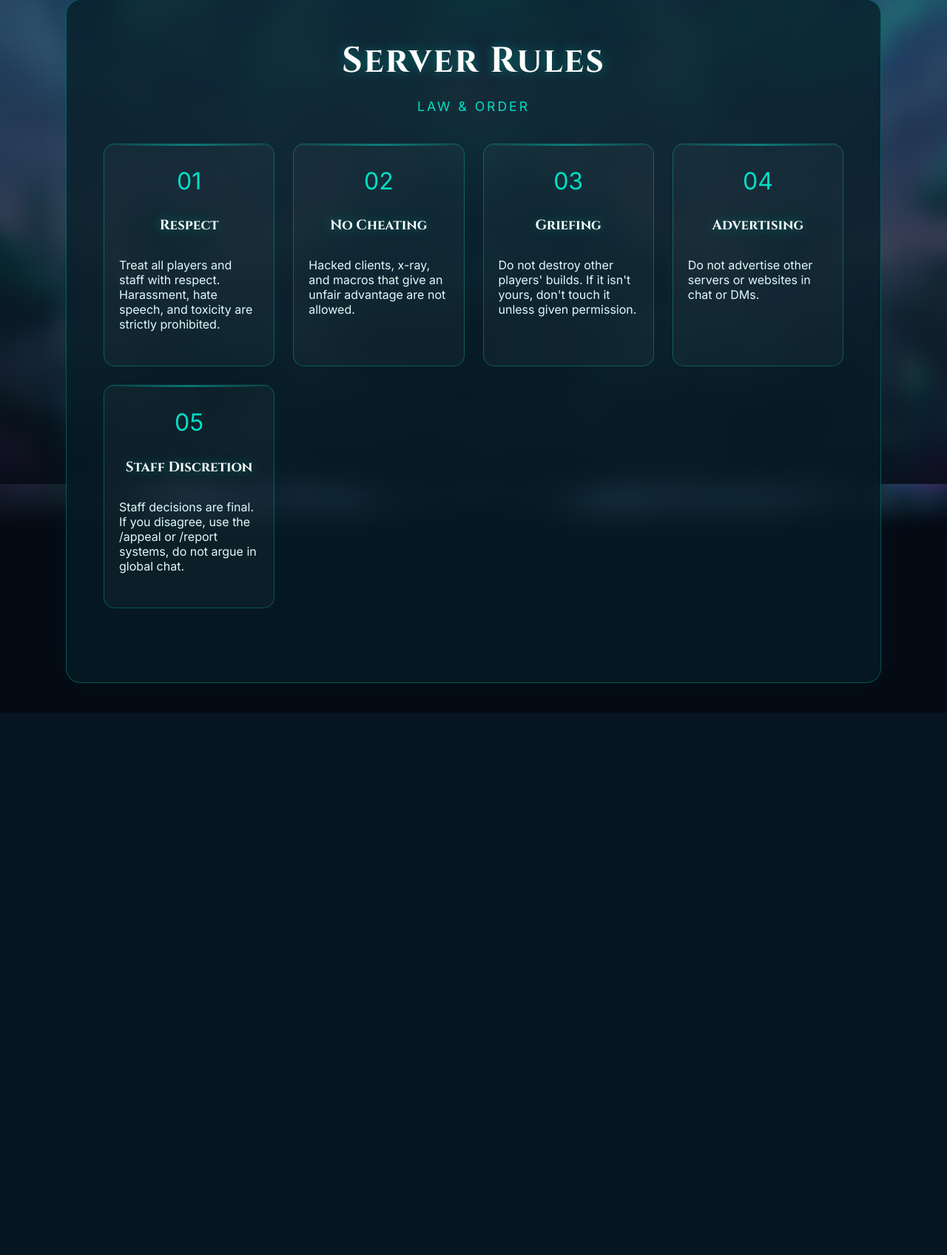
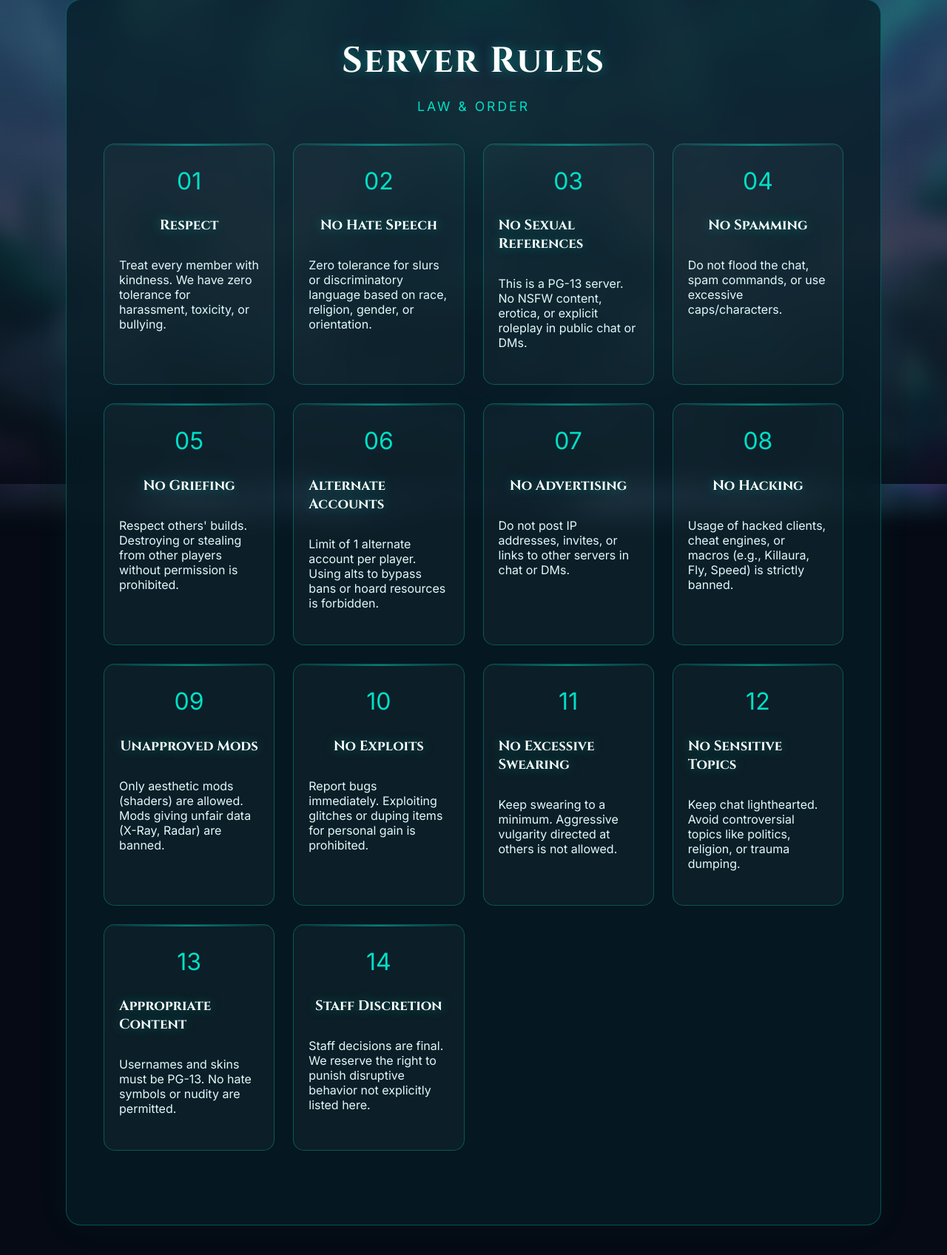
Before and after one commit to MajikkuNetwork/MajikkuWebsite, a Flask app: page /rules in a window 1280 px wide. Shown: the part 146-1842 px from the top of the page at 74% size. Before the commit the page ends 1104 px from the top, so only its background shows below. Run offline with Flask 3, Linux system fonts and the light colour scheme.

Commit message:
Updating rules.

```diff
--- a/templates/rules.html
+++ b/templates/rules.html
@@ -3,34 +3,89 @@
     <h1>Server Rules</h1>
     <p class="subtitle">Law & Order</p>
 
-    <div class="staff-grid"> <div class="staff-card" style="text-align: left;">
+    <div class="staff-grid">
+        <div class="staff-card" style="text-align: left;">
             <div style="font-size: 2rem; color: var(--primary); margin-bottom: 10px;">01</div>
             <h3>Respect</h3>
-            <p>Treat all players and staff with respect. Harassment, hate speech, and toxicity are strictly prohibited.</p>
+            <p>Treat every member with kindness. We have zero tolerance for harassment, toxicity, or bullying.</p>
         </div>
 
         <div class="staff-card" style="text-align: left;">
             <div style="font-size: 2rem; color: var(--primary); margin-bottom: 10px;">02</div>
-            <h3>No Cheating</h3>
-            <p>Hacked clients, x-ray, and macros that give an unfair advantage are not allowed.</p>
+            <h3>No Hate Speech</h3>
+            <p>Zero tolerance for slurs or discriminatory language based on race, religion, gender, or orientation.</p>
         </div>
 
         <div class="staff-card" style="text-align: left;">
             <div style="font-size: 2rem; color: var(--primary); margin-bottom: 10px;">03</div>
-            <h3>Griefing</h3>
-            <p>Do not destroy other players' builds. If it isn't yours, don't touch it unless given permission.</p>
+            <h3>No Sexual References</h3>
+            <p>This is a PG-13 server. No NSFW content, erotica, or explicit roleplay in public chat or DMs.</p>
         </div>
 
         <div class="staff-card" style="text-align: left;">
             <div style="font-size: 2rem; color: var(--primary); margin-bottom: 10px;">04</div>
-            <h3>Advertising</h3>
-            <p>Do not advertise other servers or websites in chat or DMs.</p>
+            <h3>No Spamming</h3>
+            <p>Do not flood the chat, spam commands, or use excessive caps/characters.</p>
         </div>
 
         <div class="staff-card" style="text-align: left;">
             <div style="font-size: 2rem; color: var(--primary); margin-bottom: 10px;">05</div>
+            <h3>No Griefing</h3>
+            <p>Respect others' builds. Destroying or stealing from other players without permission is prohibited.</p>
+        </div>
+
+        <div class="staff-card" style="text-align: left;">
+            <div style="font-size: 2rem; color: var(--primary); margin-bottom: 10px;">06</div>
+            <h3>Alternate Accounts</h3>
+            <p>Limit of 1 alternate account per player. Using alts to bypass bans or hoard resources is forbidden.</p>
+        </div>
+
+        <div class="staff-card" style="text-align: left;">
+            <div style="font-size: 2rem; color: var(--primary); margin-bottom: 10px;">07</div>
+            <h3>No Advertising</h3>
+            <p>Do not post IP addresses, invites, or links to other servers in chat or DMs.</p>
+        </div>
+
+        <div class="staff-card" style="text-align: left;">
+            <div style="font-size: 2rem; color: var(--primary); margin-bottom: 10px;">08</div>
+            <h3>No Hacking</h3>
+            <p>Usage of hacked clients, cheat engines, or macros (e.g., Killaura, Fly, Speed) is strictly banned.</p>
+        </div>
+
+        <div class="staff-card" style="text-align: left;">
+            <div style="font-size: 2rem; color: var(--primary); margin-bottom: 10px;">09</div>
+            <h3>Unapproved Mods</h3>
+            <p>Only aesthetic mods (shaders) are allowed. Mods giving unfair data (X-Ray, Radar) are banned.</p>
+        </div>
+
+        <div class="staff-card" style="text-align: left;">
+            <div style="font-size: 2rem; color: var(--primary); margin-bottom: 10px;">10</div>
+            <h3>No Exploits</h3>
+            <p>Report bugs immediately. Exploiting glitches or duping items for personal gain is prohibited.</p>
+        </div>
+
+        <div class="staff-card" style="text-align: left;">
+            <div style="font-size: 2rem; color: var(--primary); margin-bottom: 10px;">11</div>
+            <h3>No Excessive Swearing</h3>
+            <p>Keep swearing to a minimum. Aggressive vulgarity directed at others is not allowed.</p>
+        </div>
+
+        <div class="staff-card" style="text-align: left;">
+            <div style="font-size: 2rem; color: var(--primary); margin-bottom: 10px;">12</div>
+            <h3>No Sensitive Topics</h3>
+            <p>Keep chat lighthearted. Avoid controversial topics like politics, religion, or trauma dumping.</p>
+        </div>
+
+        <div class="staff-card" style="text-align: left;">
+            <div style="font-size: 2rem; color: var(--primary); margin-bottom: 10px;">13</div>
+            <h3>Appropriate Content</h3>
+            <p>Usernames and skins must be PG-13. No hate symbols or nudity are permitted.</p>
+        </div>
+
+        <div class="staff-card" style="text-align: left;">
+            <div style="font-size: 2rem; color: var(--primary); margin-bottom: 10px;">14</div>
             <h3>Staff Discretion</h3>
-            <p>Staff decisions are final. If you disagree, use the /appeal or /report systems, do not argue in global chat.</p>
+            <p>Staff decisions are final. We reserve the right to punish disruptive behavior not explicitly listed here.</p>
         </div>
 
     </div>
```
